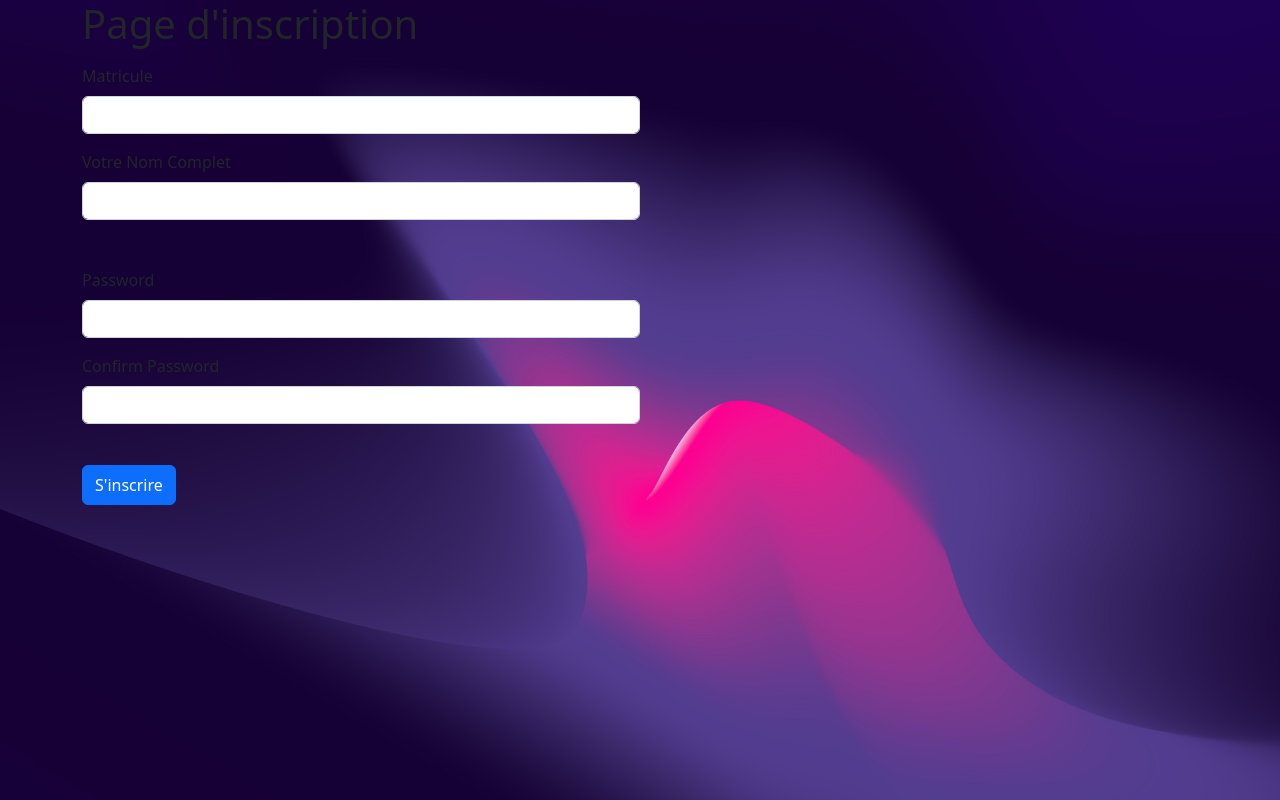
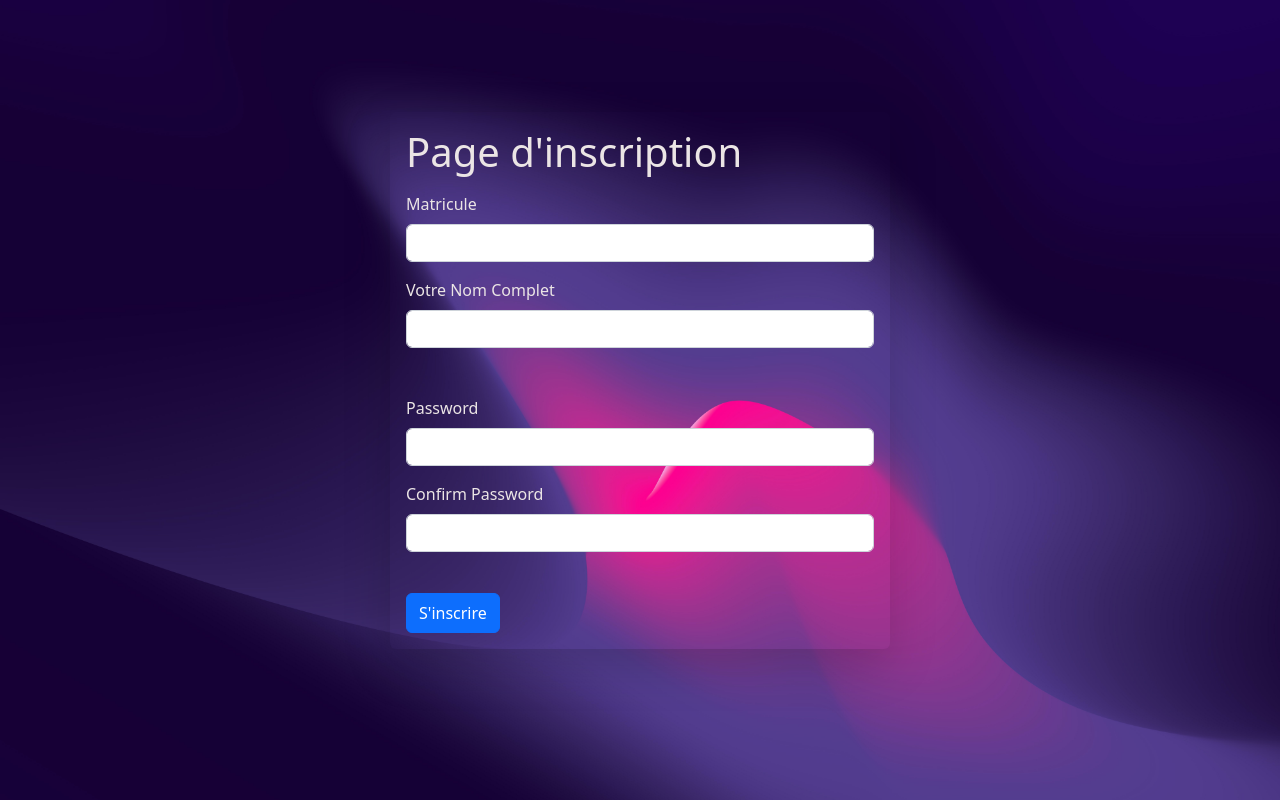
Before and after one commit to dmmup/stack-client, a React (Create React App) app: page /register in a window 1280 px wide. Built offline with nearby package versions, Linux system fonts and the light colour scheme.

Commit message:
"Register input updated "

```diff
--- a/src/pages/Login.jsx
+++ b/src/pages/Login.jsx
@@ -65,6 +65,9 @@ const Login = (navigation) => {
                 <label htmlFor="pwd" className="form-label">Password</label>
                 <input type="password" className="form-control" value={pwd} onChange={(e) => setPwd(e.target.value)}/>
             </div>
+        <div className="  mt-1">
+                <p>Demo <br /> Matricule: test <br /> Password: test</p>
+        </div>
 
         <button type="submit" onClick={onConnect}  className="btn btn-primary btn-lg btn-light btn-a">Login</button>
 
--- a/src/pages/Register.jsx
+++ b/src/pages/Register.jsx
@@ -44,29 +44,32 @@ const Register = () => {
     <meta http-equiv="Content-Security-Policy" content="upgrade-insecure-requests" />
     </head>
     <div className='container'>
+        <div className="containeur shadow-lg p-3 mb-5  rounded">
         <h1>Page d'inscription</h1>
         <form onSubmit={onSubmit}>
-            <div className="mb-3 mt-3 col-md-6">
+            <div className="mb-3 mt-3 col">
                 <label for="exampleInputEmail1" className="form-label">Matricule</label>
-                <input type="text" className="form-control" value={mat} onChange={(e) => setMat(e.target.value)}/>
+                <input type="text" className="form-control w-100" value={mat} onChange={(e) => setMat(e.target.value)}/>
 
             </div>
-            <div className="mb-3 col-md-6">
+            <div className="mb-3 col">
                 <label for="exampleInputEmail1" className="form-label">Votre Nom Complet</label>
-                <input type="text" className="form-control" value={fName} onChange={(e) => setFname(e.target.value)}/>
+                <input type="text" className="form-control w-100" value={fName} onChange={(e) => setFname(e.target.value)}/>
 
             </div>
-            <div className="mb-3 col-md-6 mt-5">
+            <div className="mb-3 col mt-5">
                 <label for="exampleInputPassword1" className="form-label">Password</label>
                 <input type="password" className="form-control" value={pwd} onChange={(e) => setPwd(e.target.value)}/>
             </div>
-            <div className="mb-3 col-md-6">
+            <div className="mb-3 col">
                 <label for="exampleInputPassword1" className="form-label">Confirm Password</label>
                 <input type="password" className="form-control" value={pwd1} onChange={(e) => setPwd1(e.target.value)} />
             </div>
 
             <button type="submit" className="btn btn-primary">S'inscrire</button>
         </form>
+        </div>
+
     </div>
     </>
 
```
